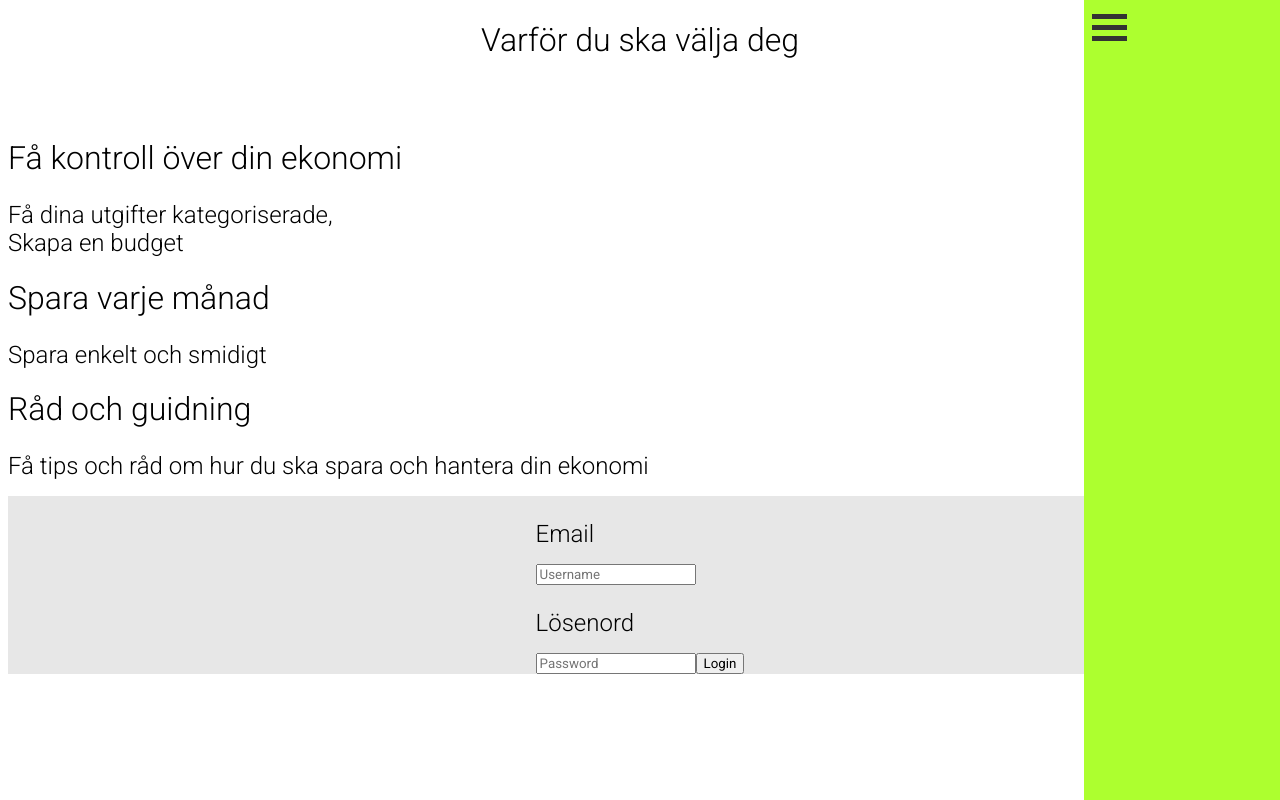
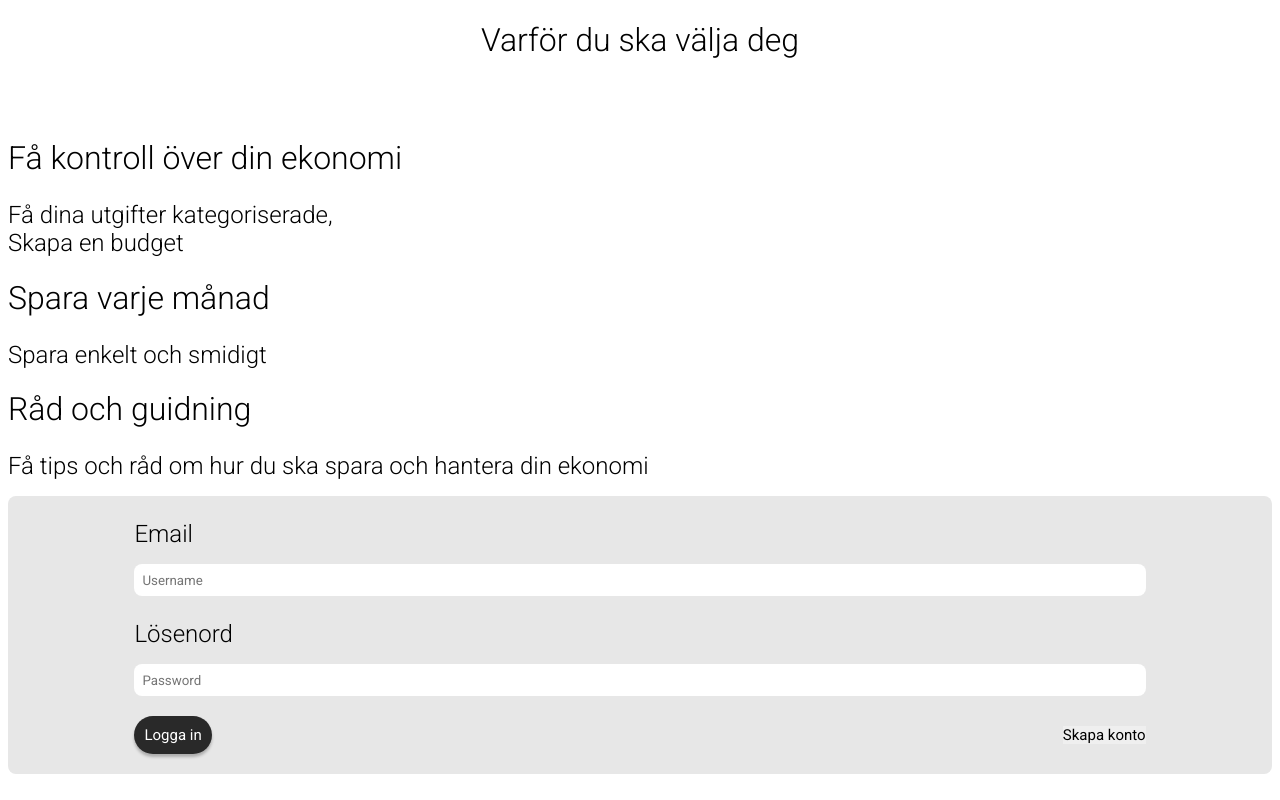
Before and after one commit to Markus-Simonsen-ITHS/JavaScript-med-ramverk-laboration-3, a Vue app in the folder deg/: page /#/landing in a window 1280 px wide. Built offline with nearby package versions, Linux system fonts and the light colour scheme; no server answers.

Commit message:
Added login component

```diff
--- a/deg/src/App.vue
+++ b/deg/src/App.vue
@@ -1,15 +1,17 @@
 <script>
-  import NavBar from './components/navbar/NavBar.vue'
+  //import NavBar from './components/navbar/NavBar.vue'
 
   export default {
-    components: { NavBar }
+    components: {
+      /*NavBar*/
+    }
   }
 </script>
 
 <template>
   <nav />
   <main>
-    <NavBar />
+    <!-- <NavBar /> -->
     <RouterView />
   </main>
 </template>
--- /dev/null
+++ b/deg/src/components/LoginForm.vue
@@ -0,0 +1,118 @@
+<script>
+  export default {
+    data() {
+      return {
+        loginUsername: '',
+        loginPassword: '',
+        registerUsername: '',
+        registerPassword: ''
+      }
+    },
+    methods: {
+      login() {
+        this.$store.dispatch('signIn', {
+          email: this.loginUsername,
+          password: this.loginPassword
+        })
+      },
+      register() {
+        const payload = {
+          email: this.registerUsername,
+          password: this.registerPassword
+        }
+        this.$store.dispatch('registerUser', payload)
+      }
+    },
+    computed: {
+      isLoggedIn() {
+        return this.$store.getters.isLoggedIn
+      },
+      user() {
+        return this.$store.getters.getUser
+      },
+      userName() {
+        return this.user ? this.user.email : ''
+      }
+    }
+  }
+</script>
+
+<template>
+  <div id="loginInBox">
+    <form>
+      <p>Email</p>
+      <input
+        class="textInput"
+        type="text"
+        v-model="loginUsername"
+        placeholder="Username"
+      />
+      <p>Lösenord</p>
+      <input
+        class="textInput"
+        type="password"
+        v-model="loginPassword"
+        placeholder="Password"
+      />
+      <br />
+      <button id="loginButton" type="submit" @click.prevent="login">
+        Logga in
+      </button>
+      <button id="registerButton" @click.prevent="register">Skapa konto</button>
+    </form>
+  </div>
+</template>
+
+<style>
+  #loginInBox {
+    display: flex;
+    justify-content: center;
+    align-items: center;
+    background-color: #e7e7e7;
+    border-radius: 8px;
+  }
+
+  .textInput {
+    height: 1rem;
+    border: none;
+    padding: 0.5rem;
+    margin: 0;
+    width: calc(100% - 1rem);
+    border-radius: 8px;
+  }
+
+  .textInput:focus {
+    outline: 1px solid #a0a0a0;
+  }
+
+  form {
+    width: 80%;
+  }
+
+  #loginButton {
+    border: none;
+    cursor: pointer;
+    background-color: #292929;
+    color: #fff;
+    margin: 20px;
+    margin-left: 0;
+    padding: 10px;
+    border-radius: 100px;
+    box-shadow: 0px 3px 3px rgba(0, 0, 0, 0.25);
+    font-size: 15px;
+  }
+
+  #registerButton {
+    border: none;
+    cursor: pointer;
+    float: right;
+    margin: 30px;
+    margin-right: 0;
+    font-size: 15px;
+    padding: 0;
+  }
+
+  p {
+    font-size: 1.5rem;
+  }
+</style>
--- a/deg/src/views/LandingView.vue
+++ b/deg/src/views/LandingView.vue
@@ -1,5 +1,11 @@
 <script>
-  export default {}
+  import LoginForm from '../components/LoginForm.vue'
+
+  export default {
+    components: {
+      LoginForm
+    }
+  }
 </script>
 
 <template>
@@ -17,15 +23,7 @@
   <h1>Råd och guidning</h1>
   <p>Få tips och råd om hur du ska spara och hantera din ekonomi</p>
 
-  <div id="loginInBox">
-    <form>
-      <p>Email</p>
-      <input type="text" v-model="loginUsername" placeholder="Username" />
-      <p>Lösenord</p>
-      <input type="password" v-model="loginPassword" placeholder="Password" />
-      <button type="submit" @click.prevent="login">Login</button>
-    </form>
-  </div>
+  <LoginForm />
 </template>
 
 <style scoped>
@@ -40,10 +38,4 @@
   p {
     font-size: 1.5rem;
   }
-  #loginInBox {
-    display: flex;
-    justify-content: center;
-    align-items: center;
-    background-color: #e7e7e7;
-  }
 </style>
```
